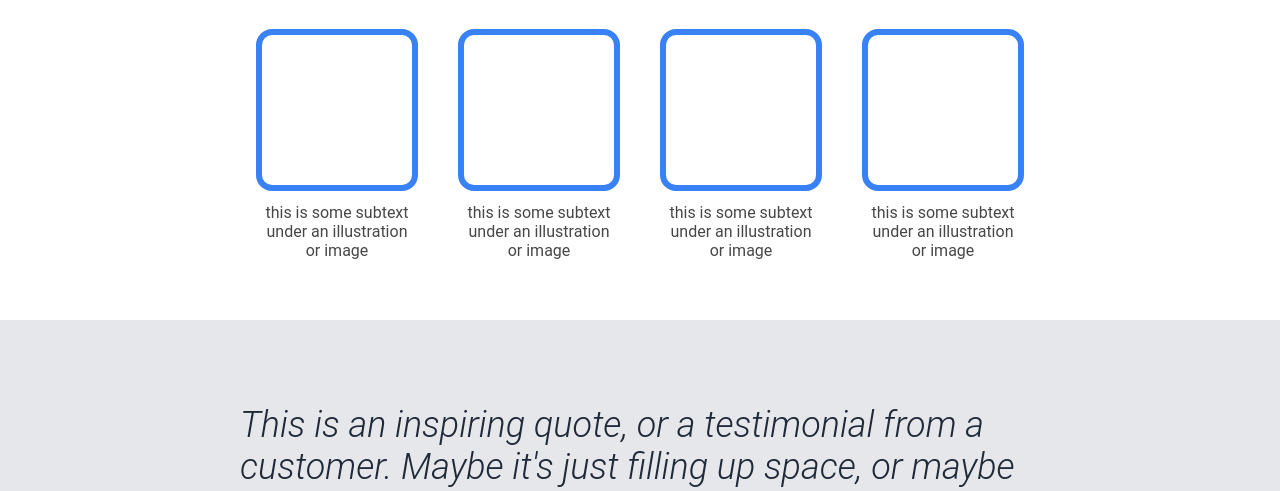
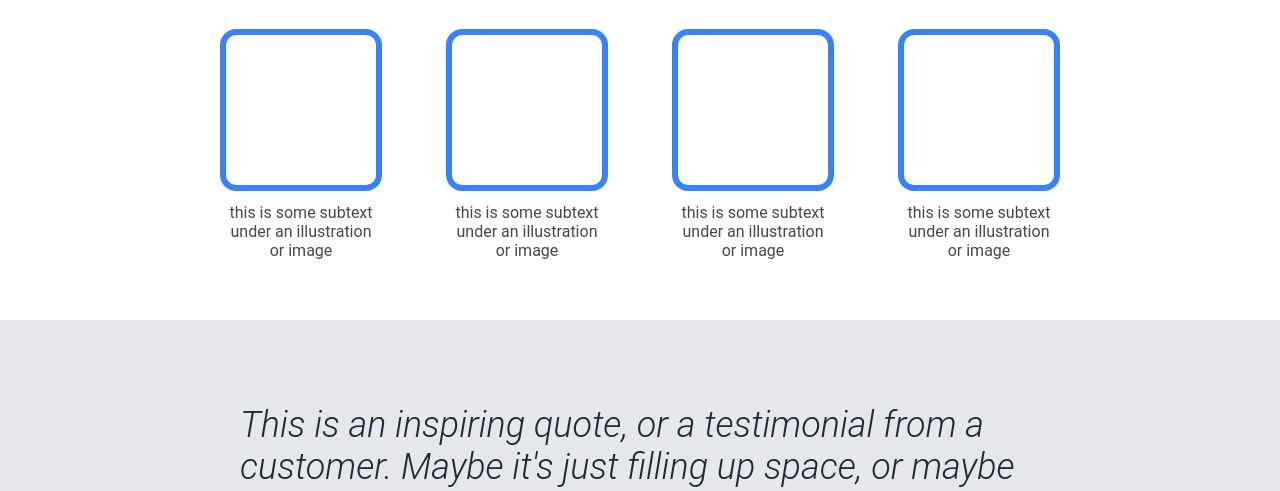
Before and after one commit to NayeemHoque/landing-page, a plain HTML site: page index.html in a window 1280 px wide. Shown: the part 606-1097 px from the top of the page. Drawn offline with Linux system fonts and the light colour scheme.

Commit message:
Increase gap between cards in information section
Adds space to breathe for the card aesthetics.

```diff
--- a/style.css
+++ b/style.css
@@ -89,7 +89,7 @@ button {
     display: flex;
     justify-content: center;
     margin-top: 32px;
-    gap: 40px;
+    gap: 64px;
 }
 
 .card {
```
